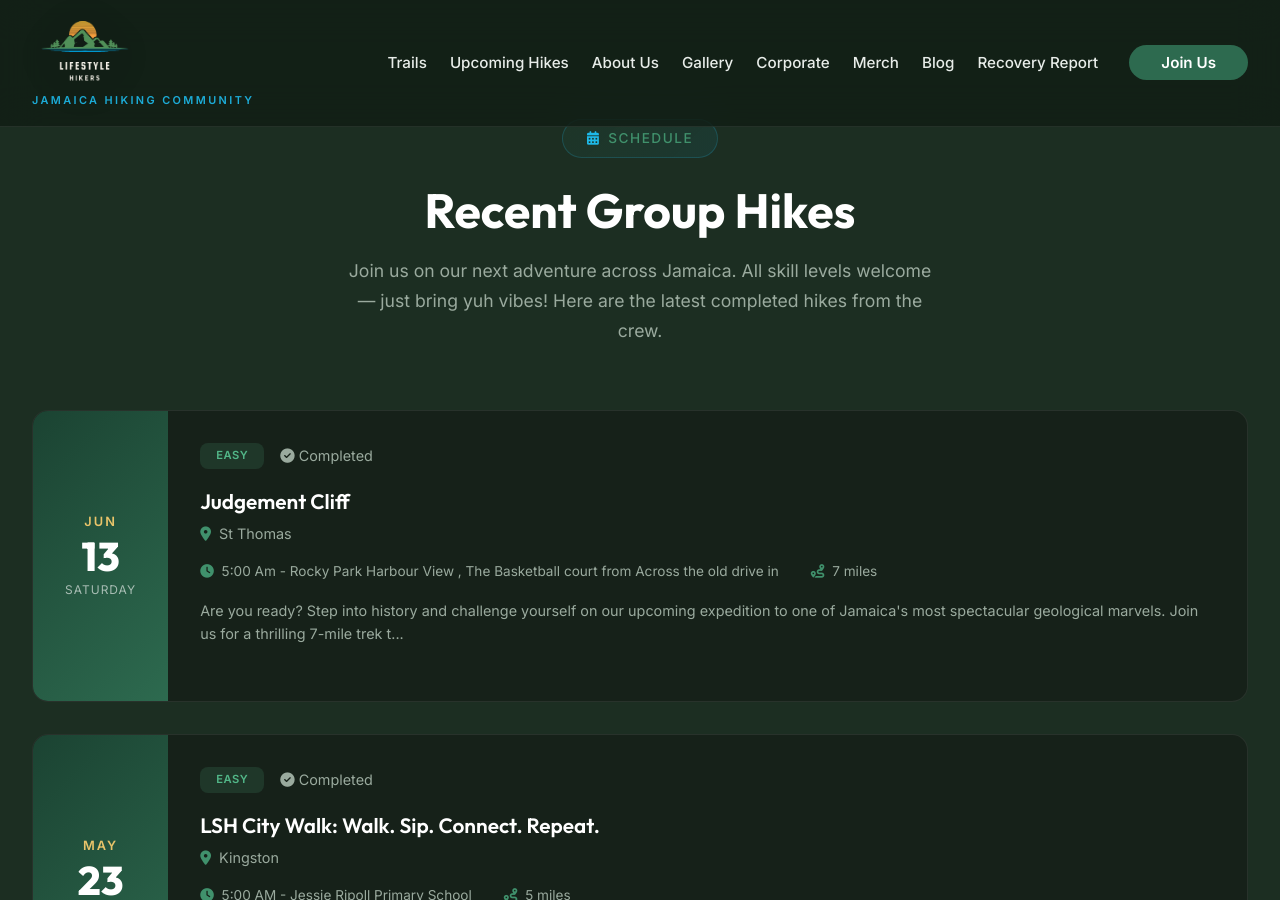
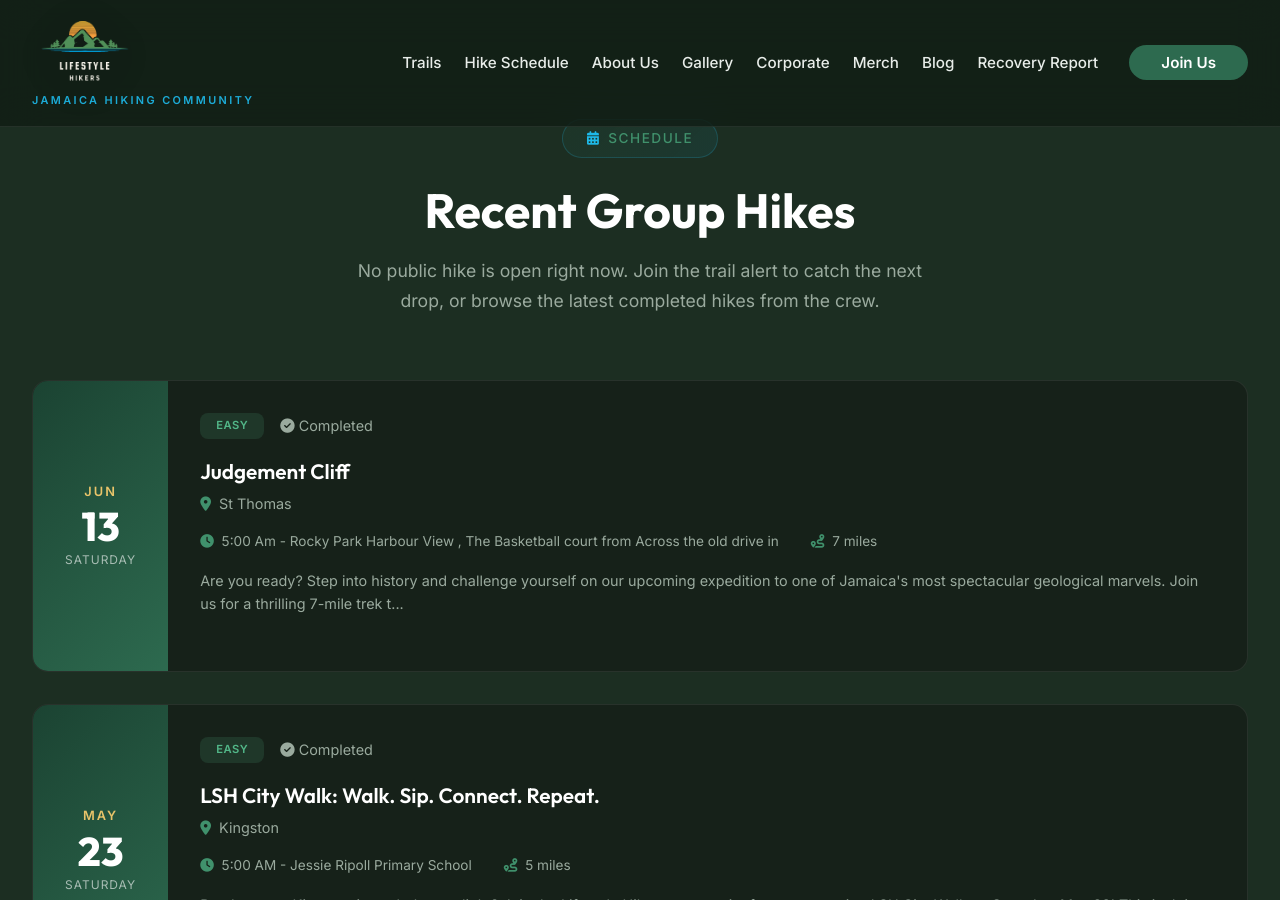
Before and after one commit to willylondon/lifestyle-hikers, a Jekyll site: the page built from index.html, in a window 1280 px wide and 900 px high, scrolled down 3074 px. Built offline with Jekyll 4.4.1, drawn with Linux system fonts in a browser that asks for light colours.

Commit message:
feat: refresh lifestyle hikers homepage hero and schedule copy

```diff
--- a/_config.yml
+++ b/_config.yml
@@ -3,7 +3,7 @@ description: "Jamaica's premier hiking community exploring the Blue Mountains, w
 url: "https://www.lifestylehikers.com"
 baseurl: ""
 timezone: America/Jamaica
-image: "/assets/images/uploads/img_7939-1200w.webp"
+image: "/assets/images/hero-group-2026.jpg"
 logo: "/assets/images/logo-light.png"
 
 # Build settings
--- a/_includes/events.html
+++ b/_includes/events.html
@@ -22,10 +22,11 @@
                 Recent Group Hikes
                 {% endif %}
             </h2>
-            <p class="section-subtitle">Join us on our next adventure across Jamaica. All skill levels welcome —
-                just bring yuh vibes!
-                {% if upcoming_count == 0 %}
-                Here are the latest completed hikes from the crew.
+            <p class="section-subtitle">
+                {% if upcoming_count > 0 %}
+                Join us on our next adventure across Jamaica. All skill levels welcome — just bring yuh vibes!
+                {% else %}
+                No public hike is open right now. Join the trail alert to catch the next drop, or browse the latest completed hikes from the crew.
                 {% endif %}
             </p>
         </div>
@@ -95,6 +96,12 @@
         </div>
         {% endif %}
         <div style="text-align: center; margin-top: var(--space-3xl);" class="reveal">
+            {% if upcoming_count == 0 %}
+            <a href="#contact" class="btn btn-primary"
+                style="padding: var(--space-md) var(--space-xl); display: inline-flex; align-items: center; justify-content: center; border-radius: var(--radius-full); font-weight: 600; letter-spacing: 1px; text-transform: uppercase; transition: all var(--transition-base); gap: var(--space-sm); margin-right: var(--space-md);">
+                Join Trail Alert <i class="fas fa-arrow-right"></i>
+            </a>
+            {% endif %}
             <a href="/past-hikes/" class="btn btn-outline"
                 style="padding: var(--space-md) var(--space-xl); display: inline-flex; align-items: center; justify-content: center; border: 2px solid var(--clr-primary-light); color: var(--clr-primary-light); border-radius: var(--radius-full); font-weight: 600; letter-spacing: 1px; text-transform: uppercase; transition: all var(--transition-base); gap: var(--space-sm);">
                 View Hike Archive <i class="fas fa-arrow-right"></i>
--- a/_includes/hero.html
+++ b/_includes/hero.html
@@ -1,8 +1,8 @@
 <!-- Hero Section -->
 <header class="hero" id="hero">
     <div class="hero-bg">
-        <img src="{{ '/assets/images/hero.webp' | relative_url }}"
-            alt="Lifestyle Hikers group walking along a Jamaican trail" class="hero-img" width="1175" height="912" fetchpriority="high" decoding="async">
+        <img src="{{ '/assets/images/hero-group-2026.jpg' | relative_url }}"
+            alt="Large Lifestyle Hikers group photo in Jamaica surrounded by tropical greenery" class="hero-img" width="1280" height="720" fetchpriority="high" decoding="async">
         <div class="hero-overlay"></div>
     </div>
     <div class="hero-content">
--- a/_includes/nav.html
+++ b/_includes/nav.html
@@ -10,7 +10,7 @@
         </a>
         <ul class="nav-links" id="navLinks">
             <li><a href="{{ '/trails/' | relative_url }}" {% if page.url contains '/trails/' %}class="active"{% endif %}>Trails</a></li>
-            <li><a href="{{ '/hikes/' | relative_url }}" {% if page.url == '/hikes/' %}class="active"{% endif %}>Upcoming Hikes</a></li>
+            <li><a href="{{ '/hikes/' | relative_url }}" {% if page.url == '/hikes/' %}class="active"{% endif %}>Hike Schedule</a></li>
             <li><a href="{{ '/' | relative_url }}#about">About Us</a></li>
             <li><a href="{{ '/' | relative_url }}#gallery">Gallery</a></li>
             <li><a href="{{ '/corporate/' | relative_url }}" {% if page.url=='/corporate/' or page.url=='/corporate.html' %}class="active" {%
--- a/index.html
+++ b/index.html
@@ -3,7 +3,7 @@ layout: default
 title: "Jamaica Hiking Community"
 description: "Jamaica's premier hiking community. Blue Mountains trails, hidden waterfalls, and expert guides for outdoor adventures."
 canonical_url: "https://www.lifestylehikers.com/"
-image: /assets/images/hero.webp
+image: /assets/images/hero-group-2026.jpg
 ---
 
 {% include hero.html %}
```
Also changed, not shown: assets/images/hero-group-2026.jpg (added).
